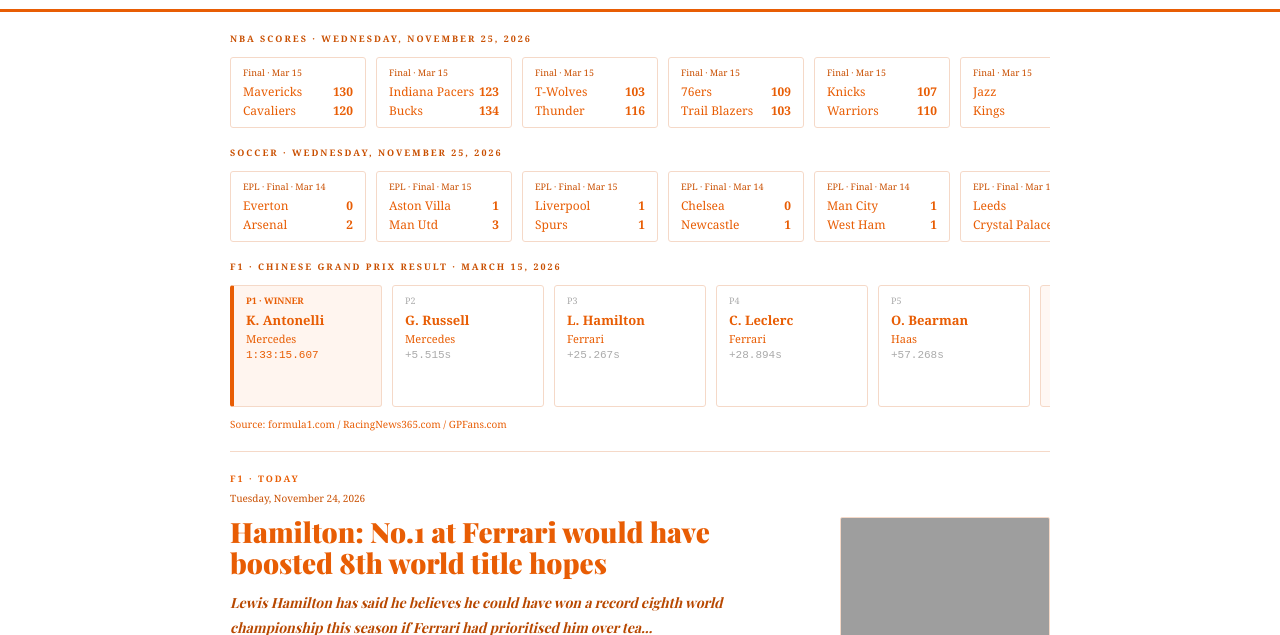
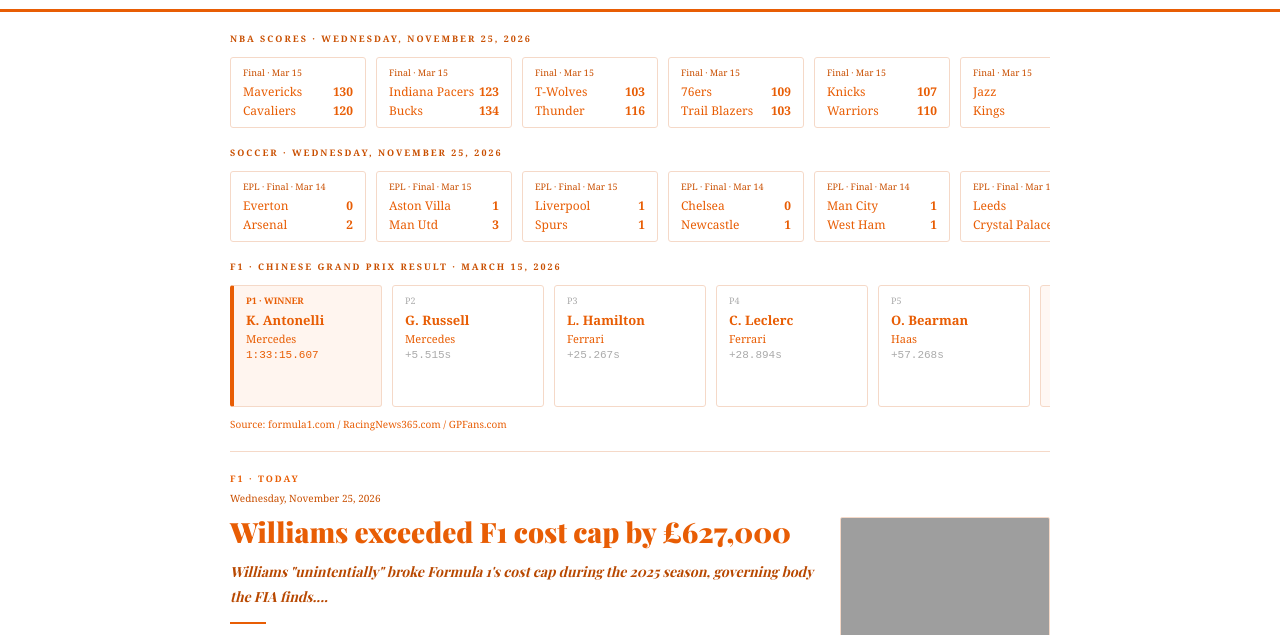
Before and after one commit to ashermorgan8811/Sports-news5, a plain HTML site: page index.html in a window 1280 px wide. Shown: the part 163-798 px from the top of the page. Drawn offline with nearby package versions, Linux system fonts and the light colour scheme; grey boxes are pictures that could not be loaded; a web font is replaced by a local one.

Commit message:
Daily update 2026-11-25 19:32 UTC

```diff
--- a/index.html
+++ b/index.html
@@ -238,7 +238,7 @@ function msUntilNext() {
 
 const DOY        = getEditionDay();
 const DATE_LABEL = getEditionLabel();
-const DATE_ISO = '2026-11-24'; // auto-updated 2026-11-24
+const DATE_ISO = '2026-11-25'; // auto-updated 2026-11-25
 function shuffle(arr) {
   const a = [...arr];
   let s = ((DOY + 1) * 2654435769) >>> 0;
@@ -380,22 +380,19 @@ const NCAA_1S = [
 ];
 
 const ALL_LEADS = [
-  {id:'live_0',tag:'NBA · Today',date:'Tuesday, November 24, 2026',query:'basketball nba arena game action',seed:328,headline:'NBA Rookie Rankings: Which stars are rising early in season?',deck:'Our first edition of rookie rankings features 10 players standing out early from a strong 2026 draft class....',body:['Our first edition of rookie rankings features 10 players standing out early from a strong 2026 draft class.','Source: ESPN NBA.'],sources:[{o:'ESPN NBA',d:'Live RSS feed'}]},
-  {id:'live_1',tag:'F1 · Today',date:'Tuesday, November 24, 2026',query:'formula 1 racing car track speed',seed:329,headline:'Hamilton: No.1 at Ferrari would have boosted 8th world title hopes',deck:'Lewis Hamilton has said he believes he could have won a record eighth world championship this season if Ferrari had prioritised him over tea...',body:['Lewis Hamilton has said he believes he could have won a record eighth world championship this season if Ferrari had prioritised him over teammate Charles Leclerc.','Source: ESPN F1.'],sources:[{o:'ESPN F1',d:'Live RSS feed'}]},
-  {id:'live_2',tag:'EPL · Today',date:'Tuesday, November 24, 2026',query:'soccer football stadium crowd match',seed:330,headline:'Champions League live updates: Arsenal host Dortmund, City take on Napoli',deck:'Enjoy all the updates from Tuesday\'s UEFA Champions League matches across Europe as Matchday 5 begins....',body:['Enjoy all the updates from Tuesday\'s UEFA Champions League matches across Europe as Matchday 5 begins.','Source: ESPN Soccer.'],sources:[{o:'ESPN Soccer',d:'Live RSS feed'}]},
-  {id:'live_3',tag:'NCAA · Today',date:'Tuesday, November 24, 2026',query:'basketball college arena crowd',seed:331,headline:'Kansas Speedway to host IndyCar-NASCAR weekend in May',deck:'IndyCar is returning to Kansas Speedway as part of a weekend doubleheader with the NASCAR Cup Series in May....',body:['IndyCar is returning to Kansas Speedway as part of a weekend doubleheader with the NASCAR Cup Series in May.','Source: ESPN F1.'],sources:[{o:'ESPN F1',d:'Live RSS feed'}]},
-  {id:'live_4',tag:'NFL · Today',date:'Tuesday, November 24, 2026',query:'american football stadium crowd field',seed:332,headline:'Seven things Solak thinks: Much-needed test for the Chiefs, Bills?',deck:'Get ready for Week 12! Why the Giants are a playoff sleeper and what to expect in Micah Parson\'s return....',body:['Get ready for Week 12! Why the Giants are a playoff sleeper and what to expect in Micah Parson\'s return.','Source: ESPN NFL.'],sources:[{o:'ESPN NFL',d:'Live RSS feed'}]}
+  {id:'live_0',tag:'NBA · Today',date:'Wednesday, November 25, 2026',query:'basketball nba arena game action',seed:329,headline:'Sons of LeBron James, Carmelo Anthony among notable college basketball players with family ties to NBA',deck:'There are several players in college basketball with connections to current or former NBA players...',body:['There are several players in college basketball with connections to current or former NBA players','Source: CBS Sports.'],sources:[{o:'CBS Sports',d:'Live RSS feed'}]},
+  {id:'live_1',tag:'F1 · Today',date:'Wednesday, November 25, 2026',query:'formula 1 racing car track speed',seed:330,headline:'Williams exceeded F1 cost cap by £627,000',deck:'Williams "unintentially" broke Formula 1\'s cost cap during the 2025 season, governing body the FIA finds....',body:['Williams "unintentially" broke Formula 1\'s cost cap during the 2025 season, governing body the FIA finds.','Source: BBC Sport.'],sources:[{o:'BBC Sport',d:'Live RSS feed'}]},
+  {id:'live_2',tag:'EPL · Today',date:'Wednesday, November 25, 2026',query:'soccer football stadium crowd match',seed:331,headline:'Confusion and anger - Yoro red card rescinded, but row goes on',deck:'Leny Yoro\'s red card against Liverpool has prompted an unseemly difference of opinion between Man Utd and Pro Ref....',body:['Leny Yoro\'s red card against Liverpool has prompted an unseemly difference of opinion between Man Utd and Pro Ref.','Source: BBC Sport.'],sources:[{o:'BBC Sport',d:'Live RSS feed'}]},
+  {id:'live_3',tag:'NFL · Today',date:'Wednesday, November 25, 2026',query:'american football stadium crowd field',seed:332,headline:'Oklahoma State rewards Eric Morris with contract extension after Cowboys\' dramatic turnaround',deck:'Morris will get a fresh six-year deal that adds two more years and a big raise amid a successful first year in Stillwater...',body:['Morris will get a fresh six-year deal that adds two more years and a big raise amid a successful first year in Stillwater','Source: CBS Sports.'],sources:[{o:'CBS Sports',d:'Live RSS feed'}]},
+  {id:'live_4',tag:'Sports · Today',date:'Wednesday, November 25, 2026',query:'sports arena crowd cheering',seed:333,headline:'\'Best midfielder in the world\' - where does Bellingham rank?',deck:'Jose Mourinho called Real Madrid\'s Jude Bellingham "the best midfielder in the world", but where would you rank him?...',body:['Jose Mourinho called Real Madrid\'s Jude Bellingham "the best midfielder in the world", but where would you rank him?','Source: BBC Sport.'],sources:[{o:'BBC Sport',d:'Live RSS feed'}]}
 ];
 
 const ALL_RECAPS = [
-  {id:'recap_0',tag:'NBA · Recap',date:'Tuesday, November 24, 2026',query:'basketball nba arena game action',seed:378,headline:'What NBA insiders see from Boozer, Dybantsa and seven other top rookies',teams:'',body:['How has the first month unfolded for nine first-year stars?'],km:'',sources:[{o:'ESPN NBA',d:'Live RSS feed'}]},
-  {id:'recap_1',tag:'NBA · Recap',date:'Tuesday, November 24, 2026',query:'basketball nba arena game action',seed:379,headline:'Wolves\' DiVincenzo cleared for basketball activities',teams:'',body:['The Timberwolves said Donte DiVincenzo has been cleared for basketball activities after Achilles surgery.'],km:'',sources:[{o:'ESPN NBA',d:'Live RSS feed'}]},
-  {id:'recap_2',tag:'F1 · Recap',date:'Tuesday, November 24, 2026',query:'formula 1 racing car track speed',seed:380,headline:'Leclerc and Hamilton situation \'unmanageable,\' says Ferrari boss',teams:'',body:['Fred Vasseur has admitted Charles Leclerc and Lewis Hamilton\'s situation is becoming "unmanageable" and hinted at regret at making them teammates in the first place.'],km:'',sources:[{o:'ESPN F1',d:'Live RSS feed'}]},
-  {id:'recap_3',tag:'EPL · Recap',date:'Tuesday, November 24, 2026',query:'soccer football stadium crowd match',seed:381,headline:'Man United win appeal over Yoro red card against Liverpool',teams:'',body:['Manchester United defender Leny Yoro\'s one-match suspension has been removed following a successful claim of wrongful dismissal.'],km:'',sources:[{o:'ESPN Soccer',d:'Live RSS feed'}]},
-  {id:'recap_4',tag:'EPL · Recap',date:'Tuesday, November 24, 2026',query:'soccer football stadium crowd match',seed:382,headline:'Yoro red card overturned, but refs\' chief Webb backs decision',teams:'',body:['Manchester United defender Leny Yoro is clear to face Brentford on Saturday as his red card at Anfield is overturned.'],km:'',sources:[{o:'BBC Sport',d:'Live RSS feed'}]},
-  {id:'recap_5',tag:'NCAA · Recap',date:'Tuesday, November 24, 2026',query:'basketball college arena crowd',seed:383,headline:'\'Shocked\' Alberts told he won\'t be AD after Michigan flip; owed $17.2M, lawyers say',teams:'',body:['Trev Alberts was "shocked and disheartened" to be informed by the search firm representing Michigan that he will not be the Wolverines\' next AD, he told ESPN.'],km:'',sources:[{o:'ESPN NCAAB',d:'Live RSS feed'}]},
-  {id:'recap_6',tag:'NCAA · Recap',date:'Tuesday, November 24, 2026',query:'basketball college arena crowd',seed:384,headline:'Arizona\'s Godfrey still ineligible after judge denies temporary restraining order',teams:'',body:['Arizona forward RJ Godfrey suffered another setback in his ongoing bid to become eligible, leaving him unavailable for this week\'s Maui Invitational.'],km:'',sources:[{o:'ESPN NCAAB',d:'Live RSS feed'}]},
-  {id:'recap_7',tag:'NFL · Recap',date:'Tuesday, November 24, 2026',query:'american football stadium crowd field',seed:385,headline:'Source: Ravens cut punt returner Wester after his two muffs in loss',teams:'',body:['The Ravens are waiving returner LaJohntay Wester after he muffed two punts in Sunday\'s loss at Carolina, a source told ESPN on Tuesday.'],km:'',sources:[{o:'ESPN NFL',d:'Live RSS feed'}]}
+  {id:'recap_0',tag:'F1 · Recap',date:'Wednesday, November 25, 2026',query:'formula 1 racing car track speed',seed:379,headline:'CFP chaos scenarios: Rivalry Week upsets could scramble Big Ten, SEC, Big 12 races',teams:'',body:['A chaotic final weekend could reshape conference title races and playoff positioning, with Selection Sunday stakes growing by the hour'],km:'',sources:[{o:'CBS Sports',d:'Live RSS feed'}]},
+  {id:'recap_1',tag:'EPL · Recap',date:'Wednesday, November 25, 2026',query:'soccer football stadium crowd match',seed:380,headline:'Glasner criticises Forest players yet to learn English',teams:'',body:['Nottingham Forest manager Oliver Glasner has questioned why some of his squad cannot speak English after being in the country for a number of years.'],km:'',sources:[{o:'BBC Sport',d:'Live RSS feed'}]},
+  {id:'recap_2',tag:'EPL · Recap',date:'Wednesday, November 25, 2026',query:'soccer football stadium crowd match',seed:381,headline:'Greatest catch ever? Man on motorbike takes incredible grab',teams:'',body:['A passenger on a motorbike pulled off a remarkable one-handed catch after the ball was hit out of the ground for six in the Swat Premier League in Pakistan.'],km:'',sources:[{o:'BBC Sport',d:'Live RSS feed'}]},
+  {id:'recap_3',tag:'NFL · Recap',date:'Wednesday, November 25, 2026',query:'american football stadium crowd field',seed:382,headline:'Brandon Aiyuk to sign with Commanders\' practice squad days after leaving 49ers',teams:'',body:['San Francisco\'s former wideout is officially getting a fresh start'],km:'',sources:[{o:'CBS Sports',d:'Live RSS feed'}]},
+  {id:'recap_4',tag:'Sports · Recap',date:'Wednesday, November 25, 2026',query:'sports arena crowd cheering',seed:383,headline:'MLB rumors: Alec Bohm finds new home, plus latest on Phillies, Mets, Padres, Red Sox, Cubs, Mariners, more',teams:'',body:['Here are the latest news and rumors from the MLB hot stove on Wednesday, Nov. 25'],km:'',sources:[{o:'CBS Sports',d:'Live RSS feed'}]}
 ];
 
 const ALL_STATS = [
```
